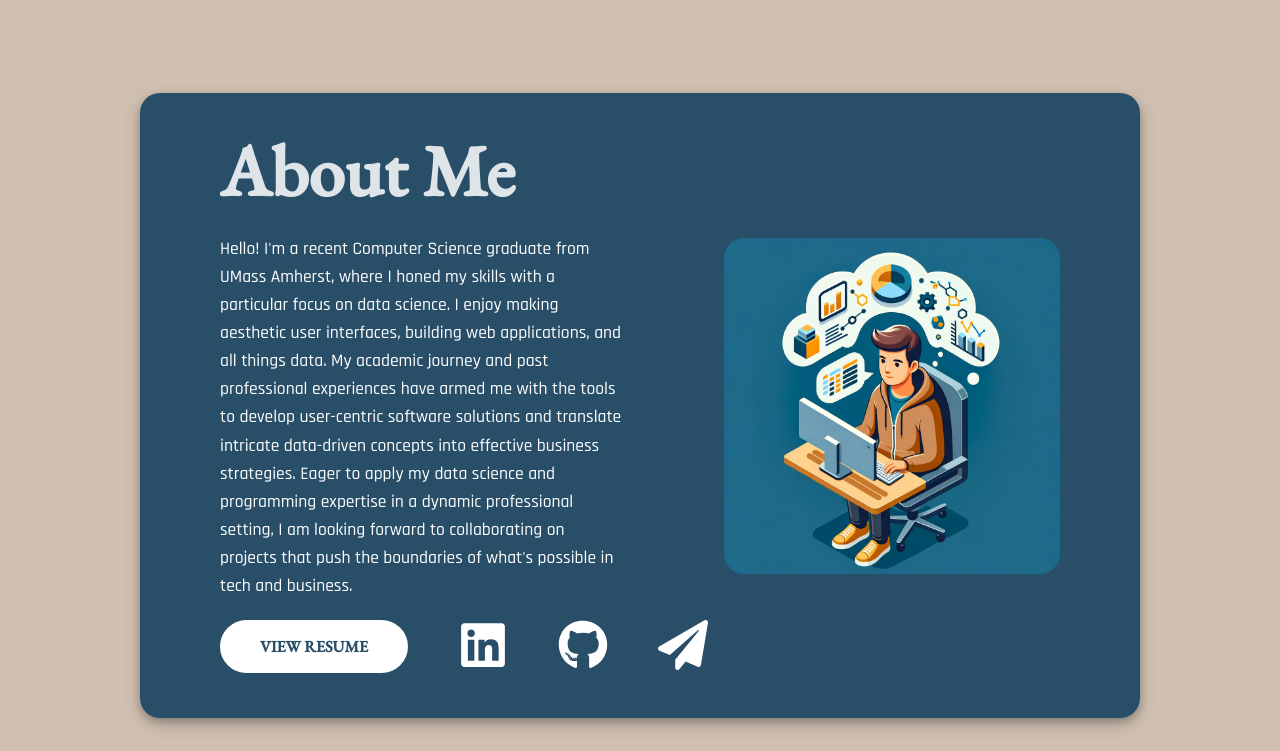
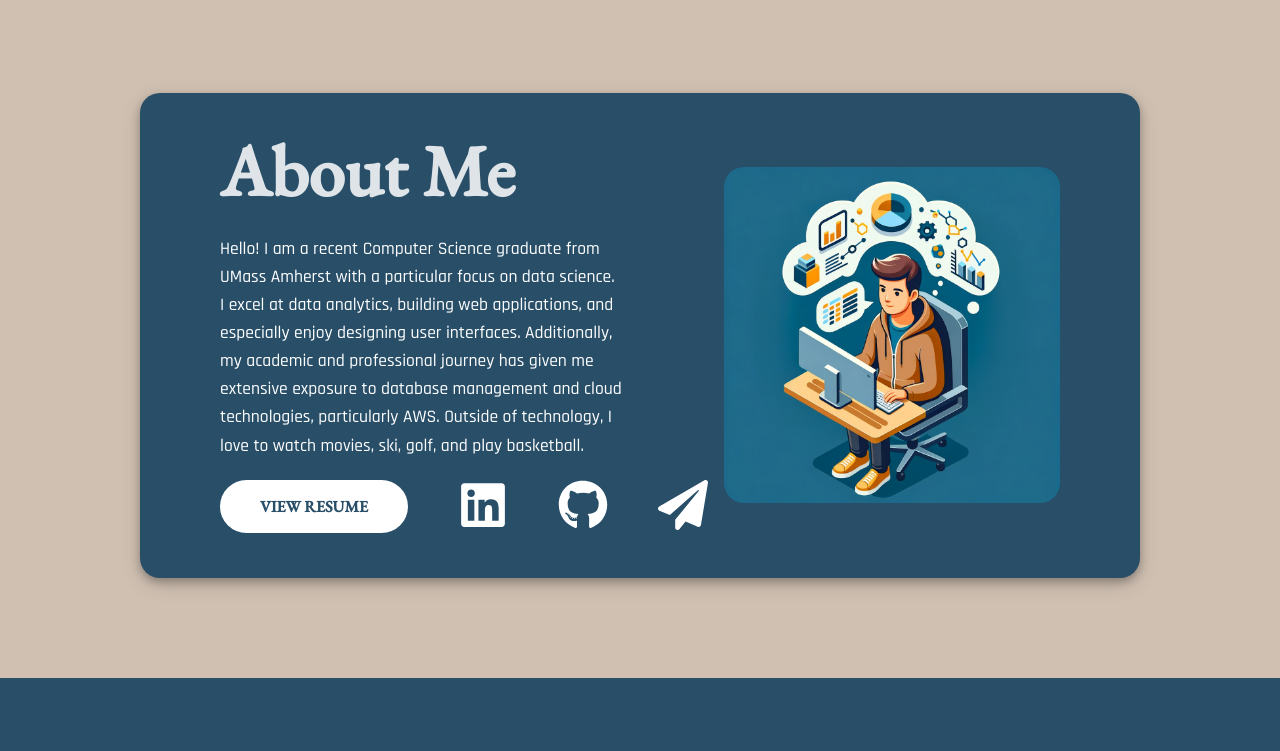
Before and after one commit to matteo353/portfolio-website, a React (Create React App) app: page / in a window 1280 px wide. Shown: the part 807-1558 px from the top of the page. Built offline with nearby package versions, Linux system fonts and the light colour scheme; a web font is replaced by a local one.

Commit message:
about paragraph update

```diff
--- a/src/components/About.js
+++ b/src/components/About.js
@@ -16,7 +16,7 @@ function About() {
           <div className="text-box">
             <div className='about-details'>
             <h1 className="about-title">About Me</h1>
-            <p>Hello! I'm a recent Computer Science graduate from UMass Amherst, where I honed my skills with a particular focus on data science. I enjoy making aesthetic user interfaces, building web applications, and all things data. My academic journey and past professional experiences have armed me with the tools to develop user-centric software solutions and translate intricate data-driven concepts into effective business strategies. Eager to apply my data science and programming expertise in a dynamic professional setting, I am looking forward to collaborating on projects that push the boundaries of what's possible in tech and business.</p>
+            <p>Hello! I am a recent Computer Science graduate from UMass Amherst with a particular focus on data science. I excel at data analytics, building web applications, and especially enjoy designing user interfaces. Additionally, my academic and professional journey has given me extensive exposure to database management and cloud technologies, particularly AWS. Outside of technology, I love to watch movies, ski, golf, and play basketball. </p>
               <div className="social-icons">
               <button className='resume-button' onClick={viewResume} ><span>View Resume</span></button>
               <a href="https://linkedin.com/in/matteo3/" target="_blank" rel="noopener noreferrer"><FaLinkedin /></a>
```
